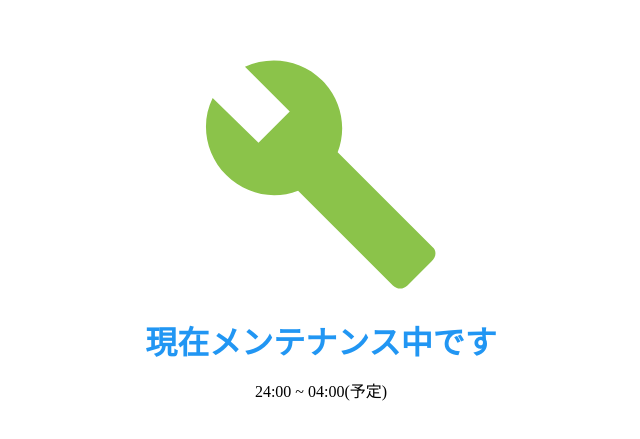
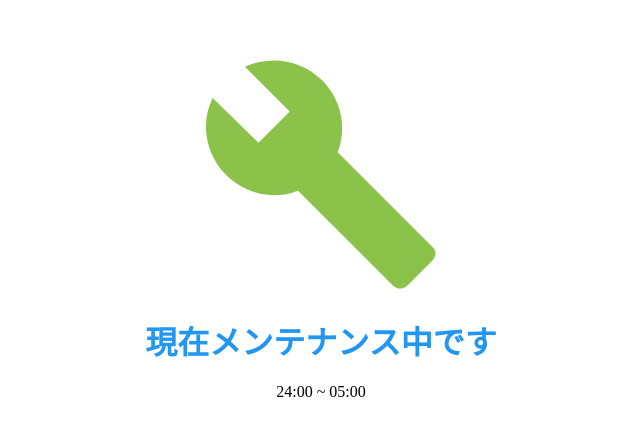
Before and after one commit to AureoleArk/aureoleark.github.io, a plain HTML site: page cf_error/maintenance.html in a window 1280 px wide. Shown: the part 171-610 px from the top of the page, 319-959 px from the left. Drawn offline with Linux system fonts and the light colour scheme.

Commit message:
Update maintenance.html

```diff
--- a/cf_error/maintenance.html
+++ b/cf_error/maintenance.html
@@ -1 +1 @@
-<!DOCTYPE html><html lang="ja"><head><meta charset="UTF-8"><meta name="viewport"content="width=device-width, initial-scale=1.0"><meta http-equiv="X-UA-Compatible"content="ie=edge"><title>Arksoft|Maintenance</title><style>html{line-height:1.15;-ms-text-size-adjust:100%;-webkit-text-size-adjust:100%}body{margin:0}.a{position:absolute;width:360px;height:360px;text-align:center;top:0;bottom:0;left:0;right:0;margin:auto}html,body{width:100%;height:100%}.cf-error-details{display:none!important}h1{color:#2196F3}</style></head><body><div class="a"><svg fill="#8BC34A"height="250"viewBox="0 0 24 24"width="250"xmlns="http://www.w3.org/2000/svg"><path clip-rule="evenodd"d="M0 0h24v24H0z"fill="none"/><path d="M22.7 19l-9.1-9.1c.9-2.3.4-5-1.5-6.9-2-2-5-2.4-7.4-1.3L9 6 6 9 1.6 4.7C.4 7.1.9 10.1 2.9 12.1c1.9 1.9 4.6 2.4 6.9 1.5l9.1 9.1c.4.4 1 .4 1.4 0l2.3-2.3c.5-.4.5-1.1.1-1.4z"/></svg><h1>現在メンテナンス中です</h1><p>24:00 ~ 04:00(予定)</div><p style="display:none">::CLOUDFLARE_ERROR_500S_BOX::</p></body></html>
+<!DOCTYPE html><html lang="ja"><head><meta charset="UTF-8"><meta name="viewport"content="width=device-width, initial-scale=1.0"><meta http-equiv="X-UA-Compatible"content="ie=edge"><title>Arksoft|Maintenance</title><style>html{line-height:1.15;-ms-text-size-adjust:100%;-webkit-text-size-adjust:100%}body{margin:0}.a{position:absolute;width:360px;height:360px;text-align:center;top:0;bottom:0;left:0;right:0;margin:auto}html,body{width:100%;height:100%}.cf-error-details{display:none!important}h1{color:#2196F3}</style></head><body><div class="a"><svg fill="#8BC34A"height="250"viewBox="0 0 24 24"width="250"xmlns="http://www.w3.org/2000/svg"><path clip-rule="evenodd"d="M0 0h24v24H0z"fill="none"/><path d="M22.7 19l-9.1-9.1c.9-2.3.4-5-1.5-6.9-2-2-5-2.4-7.4-1.3L9 6 6 9 1.6 4.7C.4 7.1.9 10.1 2.9 12.1c1.9 1.9 4.6 2.4 6.9 1.5l9.1 9.1c.4.4 1 .4 1.4 0l2.3-2.3c.5-.4.5-1.1.1-1.4z"/></svg><h1>現在メンテナンス中です</h1><p>24:00 ~ 05:00</div><p style="display:none">::CLOUDFLARE_ERROR_500S_BOX::</p></body></html>
```
